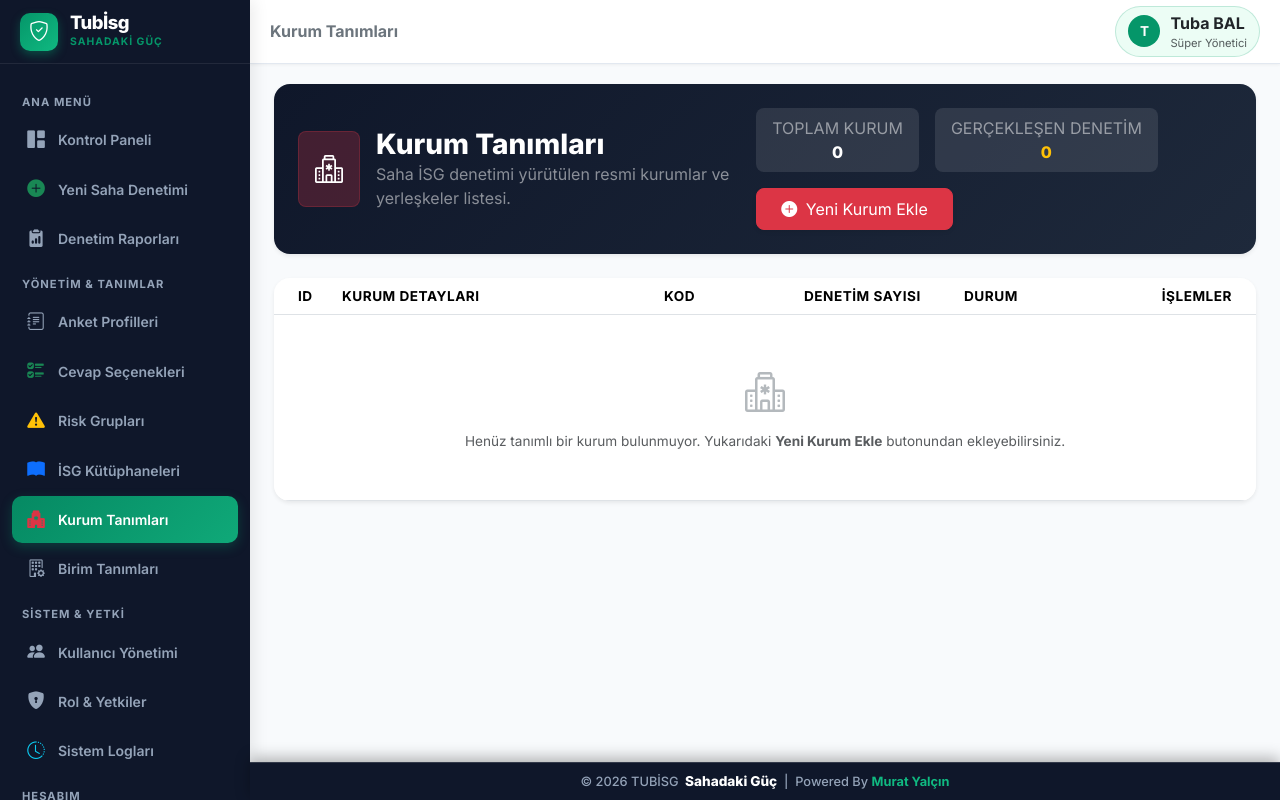
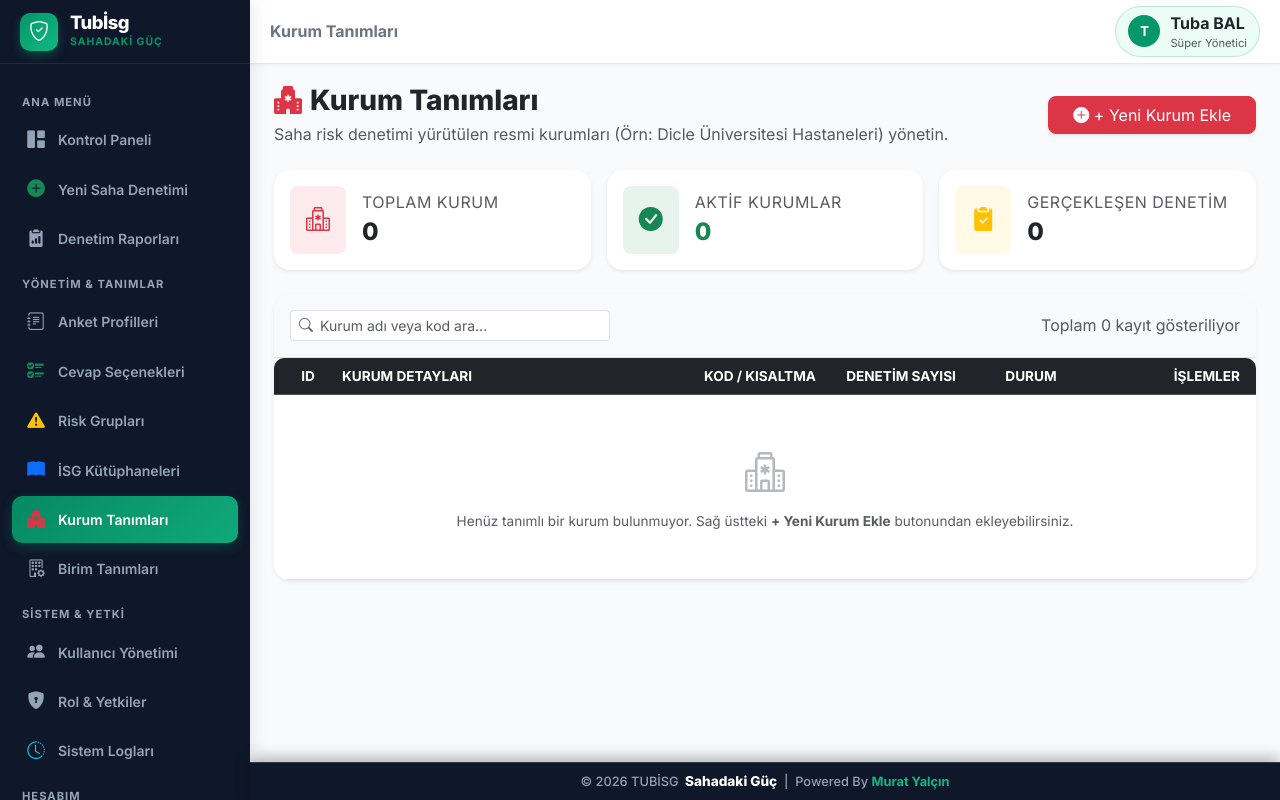
Before and after one commit to muratveb/tubisg, a PHP site: page /institutions.php in a window 1280 px wide. Run offline with PHP 8.4, Linux system fonts and the light colour scheme; a user stored in the database is signed in; data comes from the database, SQL or seed files in the repository; data that the repository does not hold is empty; some libraries are stand-ins or nearby versions.

Commit message:
style: restructure institutions page layout with top-right action button, 3 stat cards and live search filter

```diff
--- a/institutions.php
+++ b/institutions.php
@@ -65,149 +65,148 @@ if ($_SERVER['REQUEST_METHOD'] === 'POST') {
 $institutions = $db->query("SELECT i.*, (SELECT COUNT(*) FROM audits a WHERE a.institution_id = i.id) as audit_count FROM institutions i ORDER BY i.institution_name ASC")->fetchAll();
 
 $totalCount = count($institutions);
+$activeCount = count(array_filter($institutions, fn($i) => $i['is_active'] == 1));
 $totalAudits = array_sum(array_column($institutions, 'audit_count'));
 
 $pageTitle = 'Kurum Tanımları';
 include __DIR__ . '/includes/header.php';
 ?>
 
-<style>
-.inst-card-icon {
-  width: 42px;
-  height: 42px;
-  border-radius: 10px;
-  display: flex;
-  align-items: center;
-  justify-content: center;
-  background: rgba(220, 38, 38, 0.1);
-  color: #dc2626;
-  font-size: 1.25rem;
-}
-.btn-action-edit {
-  background-color: #e0f2fe;
-  color: #0369a1;
-  border: none;
-  transition: all 0.2s ease;
-}
-.btn-action-edit:hover {
-  background-color: #0284c7;
-  color: #ffffff;
-  transform: translateY(-1px);
-}
-.btn-action-delete {
-  background-color: #fee2e2;
-  color: #b91c1c;
-  border: none;
-  transition: all 0.2s ease;
-}
-.btn-action-delete:hover {
-  background-color: #dc2626;
-  color: #ffffff;
-  transform: translateY(-1px);
-}
-</style>
+<!-- Üst Başlık & Ekleme Butonu -->
+<div class="d-flex flex-column flex-sm-row align-items-sm-center justify-content-between gap-3 mb-4">
+  <div>
+    <h3 class="fw-extrabold m-0 text-dark d-flex align-items-center gap-2">
+      <i class="bi bi-hospital-fill text-danger"></i> Kurum Tanımları
+    </h3>
+    <p class="text-muted fs-7 m-0 mt-1">Saha risk denetimi yürütülen resmi kurumları (Örn: Dicle Üniversitesi Hastaneleri) yönetin.</p>
+  </div>
+  <div>
+    <button type="button" class="btn btn-danger font-weight-bold px-4 py-2.5 shadow-sm rounded-3 text-nowrap" data-bs-toggle="modal" data-bs-target="#addInstitutionModal">
+      <i class="bi bi-plus-circle-fill me-1.5"></i> + Yeni Kurum Ekle
+    </button>
+  </div>
+</div>
 
-<!-- Üst Başlık Banner & İstatistik Kartları -->
-<div class="custom-card p-4 mb-4 border-0 shadow-sm rounded-4 text-white" style="background: linear-gradient(135deg, #0f172a 0%, #1e293b 100%);">
-  <div class="d-flex flex-column flex-md-row align-items-md-center justify-content-between gap-3">
-    <div class="d-flex align-items-center gap-3">
-      <div class="p-3 bg-danger bg-opacity-25 rounded-3 text-white border border-danger border-opacity-25 fs-3">
+<!-- 3 İstatistik Özeti Kartları -->
+<div class="row g-3 mb-4">
+  <div class="col-12 col-md-4">
+    <div class="custom-card p-3 mb-0 border-0 shadow-sm rounded-4 bg-white d-flex align-items-center gap-3">
+      <div class="p-3 bg-danger bg-opacity-10 text-danger rounded-3 fs-4">
         <i class="bi bi-hospital"></i>
       </div>
       <div>
-        <h3 class="fw-extrabold m-0 text-white">Kurum Tanımları</h3>
-        <p class="text-white-50 fs-7 m-0">Saha İSG denetimi yürütülen resmi kurumlar ve yerleşkeler listesi.</p>
+        <span class="d-block text-uppercase text-muted font-weight-bold fs-8" style="letter-spacing: 0.5px;">TOPLAM KURUM</span>
+        <span class="fw-extrabold fs-4 text-dark"><?php echo $totalCount; ?></span>
       </div>
     </div>
+  </div>
 
-    <div class="d-flex flex-wrap align-items-center gap-3">
-      <div class="bg-white bg-opacity-10 px-3 py-2 rounded-3 text-center">
-        <span class="d-block fs-8 text-white-50 font-weight-bold">TOPLAM KURUM</span>
-        <span class="fw-extrabold fs-6 text-white"><?php echo $totalCount; ?></span>
+  <div class="col-12 col-md-4">
+    <div class="custom-card p-3 mb-0 border-0 shadow-sm rounded-4 bg-white d-flex align-items-center gap-3">
+      <div class="p-3 bg-success bg-opacity-10 text-success rounded-3 fs-4">
+        <i class="bi bi-check-circle-fill"></i>
       </div>
-      <div class="bg-white bg-opacity-10 px-3 py-2 rounded-3 text-center">
-        <span class="d-block fs-8 text-white-50 font-weight-bold">GERÇEKLEŞEN DENETİM</span>
-        <span class="fw-extrabold fs-6 text-warning"><?php echo $totalAudits; ?></span>
+      <div>
+        <span class="d-block text-uppercase text-muted font-weight-bold fs-8" style="letter-spacing: 0.5px;">AKTİF KURUMLAR</span>
+        <span class="fw-extrabold fs-4 text-success"><?php echo $activeCount; ?></span>
       </div>
-      <button type="button" class="btn btn-danger font-weight-bold px-4 py-2 shadow-sm rounded-3 text-nowrap" data-bs-toggle="modal" data-bs-target="#addInstitutionModal">
-        <i class="bi bi-plus-circle-fill me-1"></i> Yeni Kurum Ekle
-      </button>
+    </div>
+  </div>
+
+  <div class="col-12 col-md-4">
+    <div class="custom-card p-3 mb-0 border-0 shadow-sm rounded-4 bg-white d-flex align-items-center gap-3">
+      <div class="p-3 bg-warning bg-opacity-10 text-warning-emphasis rounded-3 fs-4">
+        <i class="bi bi-clipboard2-check-fill text-warning"></i>
+      </div>
+      <div>
+        <span class="d-block text-uppercase text-muted font-weight-bold fs-8" style="letter-spacing: 0.5px;">GERÇEKLEŞEN DENETİM</span>
+        <span class="fw-extrabold fs-4 text-dark"><?php echo $totalAudits; ?></span>
+      </div>
     </div>
   </div>
 </div>
 
-<!-- Modern Kurumlar Tablosu -->
+<!-- Arama Barı ve Kurum Tablosu Kartı -->
 <div class="custom-card p-0 overflow-hidden border-0 shadow-sm rounded-4 mb-4">
+  <!-- Canlı Filtre Arama Kutusu -->
+  <div class="p-3 bg-light border-bottom d-flex align-items-center justify-content-between gap-3">
+    <div class="input-group input-group-sm style-search" style="max-width: 320px;">
+      <span class="input-group-text bg-white border-end-0 text-muted"><i class="bi bi-search"></i></span>
+      <input type="text" id="instSearchInput" class="form-control border-start-0 ps-0" placeholder="Kurum adı veya kod ara...">
+    </div>
+    <span class="text-muted fs-8 font-weight-bold">Toplam <?php echo $totalCount; ?> kayıt gösteriliyor</span>
+  </div>
+
   <div class="table-responsive">
     <table class="table table-hover align-middle m-0" style="font-size: 0.85rem;">
-      <thead class="bg-light text-secondary text-uppercase fs-8" style="letter-spacing: 0.5px;">
+      <thead class="table-dark">
         <tr>
-          <th style="width: 60px;" class="ps-4">ID</th>
+          <th style="width: 60px;" class="ps-3 text-center">ID</th>
           <th>KURUM DETAYLARI</th>
-          <th style="width: 140px;">KOD</th>
-          <th style="width: 160px;">DENETİM SAYISI</th>
-          <th style="width: 120px;">DURUM</th>
-          <th style="width: 180px;" class="text-end pe-4">İŞLEMLER</th>
+          <th style="width: 130px;">KOD / KISALTMA</th>
+          <th style="width: 150px;" class="text-center">DENETİM SAYISI</th>
+          <th style="width: 110px;" class="text-center">DURUM</th>
+          <th style="width: 170px;" class="text-end pe-3">İŞLEMLER</th>
         </tr>
       </thead>
-      <tbody class="divide-y divide-gray-100">
+      <tbody>
         <?php if (empty($institutions)): ?>
           <tr>
             <td colspan="6" class="text-center py-5 text-muted">
               <i class="bi bi-hospital fs-1 d-block mb-2 text-secondary opacity-50"></i>
-              Henüz tanımlı bir kurum bulunmuyor. Yukarıdaki <strong>Yeni Kurum Ekle</strong> butonundan ekleyebilirsiniz.
+              Henüz tanımlı bir kurum bulunmuyor. Sağ üstteki <strong>+ Yeni Kurum Ekle</strong> butonundan ekleyebilirsiniz.
             </td>
           </tr>
         <?php else: ?>
           <?php foreach ($institutions as $inst): ?>
-            <tr>
-              <td class="ps-4 fw-bold text-muted">#<?php echo $inst['id']; ?></td>
+            <tr class="inst-row" data-name="<?php echo mb_strtolower($inst['institution_name'] . ' ' . $inst['code'], 'UTF-8'); ?>">
+              <td class="ps-3 text-center fw-bold text-muted">#<?php echo $inst['id']; ?></td>
               <td>
                 <div class="d-flex align-items-center gap-3">
-                  <div class="inst-card-icon">
+                  <div class="p-2.5 bg-danger bg-opacity-10 text-danger rounded-3 fs-5 flex-shrink-0">
                     <i class="bi bi-building"></i>
                   </div>
                   <div>
                     <div class="fw-extrabold text-dark fs-7"><?php echo htmlspecialchars($inst['institution_name']); ?></div>
-                    <div class="text-muted fs-8 mt-1">
-                      <?php echo htmlspecialchars($inst['description'] ?? 'Açıklama belirtilmemiş'); ?>
+                    <div class="text-muted fs-8 mt-0.5">
+                      <?php echo htmlspecialchars($inst['description'] ?? 'Açıklama girilmemiş'); ?>
                     </div>
                   </div>
                 </div>
               </td>
               <td>
-                <span class="badge bg-secondary-subtle text-dark border font-weight-bold px-2 py-1 fs-8">
+                <span class="badge bg-light text-dark border font-weight-bold px-2.5 py-1.5 fs-8">
                   <?php echo htmlspecialchars($inst['code'] ?? 'KODSUZ'); ?>
                 </span>
               </td>
-              <td>
-                <span class="badge bg-info-subtle text-info font-weight-bold px-3 py-2 rounded-pill fs-8">
+              <td class="text-center">
+                <span class="badge bg-info-subtle text-info-emphasis font-weight-bold px-3 py-1.5 rounded-pill fs-8">
                   <i class="bi bi-clipboard-data-fill me-1"></i> <?php echo $inst['audit_count']; ?> Denetim
                 </span>
               </td>
-              <td>
+              <td class="text-center">
                 <?php if ($inst['is_active']): ?>
-                  <span class="badge bg-success-subtle text-success font-weight-bold px-3 py-1 rounded-pill fs-8">
+                  <span class="badge bg-success-subtle text-success font-weight-bold px-2.5 py-1.5 rounded-pill fs-8">
                     <i class="bi bi-check-circle-fill me-1"></i> Aktif
                   </span>
                 <?php else: ?>
-                  <span class="badge bg-secondary-subtle text-secondary font-weight-bold px-3 py-1 rounded-pill fs-8">
+                  <span class="badge bg-secondary-subtle text-secondary font-weight-bold px-2.5 py-1.5 rounded-pill fs-8">
                     Pasif
                   </span>
                 <?php endif; ?>
               </td>
-              <td class="text-end pe-4">
-                <div class="d-inline-flex align-items-center gap-2">
-                  <button type="button" class="btn btn-sm btn-action-edit font-weight-bold px-3 py-1 rounded-3"
+              <td class="text-end pe-3">
+                <div class="d-inline-flex align-items-center gap-1">
+                  <button type="button" class="btn btn-sm btn-outline-primary font-weight-bold px-2.5 py-1 rounded-2"
                           onclick="editInstitution(<?php echo htmlspecialchars(json_encode($inst)); ?>)"
-                          title="Kurum Bilgilerini Düzenle">
+                          title="Düzenle">
                     <i class="bi bi-pencil-square me-1"></i> Düzenle
                   </button>
                   <form method="POST" action="institutions.php" class="d-inline confirm-delete-form" data-confirm-title="Kurum Sil" data-confirm-text="Bu kurumu silmek istediğinize emin misiniz?">
                     <input type="hidden" name="action" value="delete_institution">
                     <input type="hidden" name="institution_id" value="<?php echo $inst['id']; ?>">
-                    <button type="submit" class="btn btn-sm btn-action-delete font-weight-bold px-2 py-1 rounded-3" title="Kurumu Sil">
-                      <i class="bi bi-trash3-fill"></i> Sil
+                    <button type="submit" class="btn btn-sm btn-outline-danger font-weight-bold px-2.5 py-1 rounded-2" title="Sil">
+                      <i class="bi bi-trash-fill"></i> Sil
                     </button>
                   </form>
                 </div>
@@ -220,13 +219,13 @@ include __DIR__ . '/includes/header.php';
   </div>
 </div>
 
-<!-- YENİ KURUM EKLE MODAL (Modernized UI) -->
+<!-- YENİ KURUM EKLE MODAL -->
 <div class="modal fade" id="addInstitutionModal" tabindex="-1" aria-hidden="true">
   <div class="modal-dialog modal-dialog-centered">
     <div class="modal-content border-0 shadow-lg rounded-4 overflow-hidden">
       <form method="POST" action="institutions.php">
         <input type="hidden" name="action" value="add_institution">
-        <div class="modal-header bg-gradient bg-dark text-white p-3 px-4">
+        <div class="modal-header bg-dark text-white p-3 px-4">
           <h5 class="modal-title fw-extrabold text-white fs-6"><i class="bi bi-hospital me-2 text-danger"></i> Yeni Kurum Tanımla</h5>
           <button type="button" class="btn-close btn-close-white" data-bs-dismiss="modal"></button>
         </div>
@@ -253,14 +252,14 @@ include __DIR__ . '/includes/header.php';
   </div>
 </div>
 
-<!-- KURUM DÜZENLE MODAL (Modernized UI) -->
+<!-- KURUM DÜZENLE MODAL -->
 <div class="modal fade" id="editInstitutionModal" tabindex="-1" aria-hidden="true">
   <div class="modal-dialog modal-dialog-centered">
     <div class="modal-content border-0 shadow-lg rounded-4 overflow-hidden">
       <form method="POST" action="institutions.php">
         <input type="hidden" name="action" value="edit_institution">
         <input type="hidden" name="institution_id" id="edit_inst_id">
-        <div class="modal-header bg-gradient bg-dark text-white p-3 px-4">
+        <div class="modal-header bg-dark text-white p-3 px-4">
           <h5 class="modal-title fw-extrabold text-white fs-6"><i class="bi bi-pencil-square me-2 text-primary"></i> Kurum Bilgilerini Düzenle</h5>
           <button type="button" class="btn-close btn-close-white" data-bs-dismiss="modal"></button>
         </div>
@@ -297,6 +296,25 @@ function editInstitution(inst) {
   const modal = new bootstrap.Modal(document.getElementById('editInstitutionModal'));
   modal.show();
 }
+
+// Canlı Arama Filtrelemesi
+document.addEventListener('DOMContentLoaded', function() {
+  const searchInput = document.getElementById('instSearchInput');
+  if (searchInput) {
+    searchInput.addEventListener('input', function() {
+      const q = this.value.toLowerCase().trim();
+      const rows = document.querySelectorAll('.inst-row');
+      rows.forEach(row => {
+        const name = row.dataset.name || '';
+        if (name.includes(q)) {
+          row.style.display = '';
+        } else {
+          row.style.display = 'none';
+        }
+      });
+    });
+  }
+});
 </script>
 
 <?php include __DIR__ . '/includes/footer.php'; ?>
```
Also changed, not shown: DEVELOPMENT_LOG.md (+6 -6 lines).
